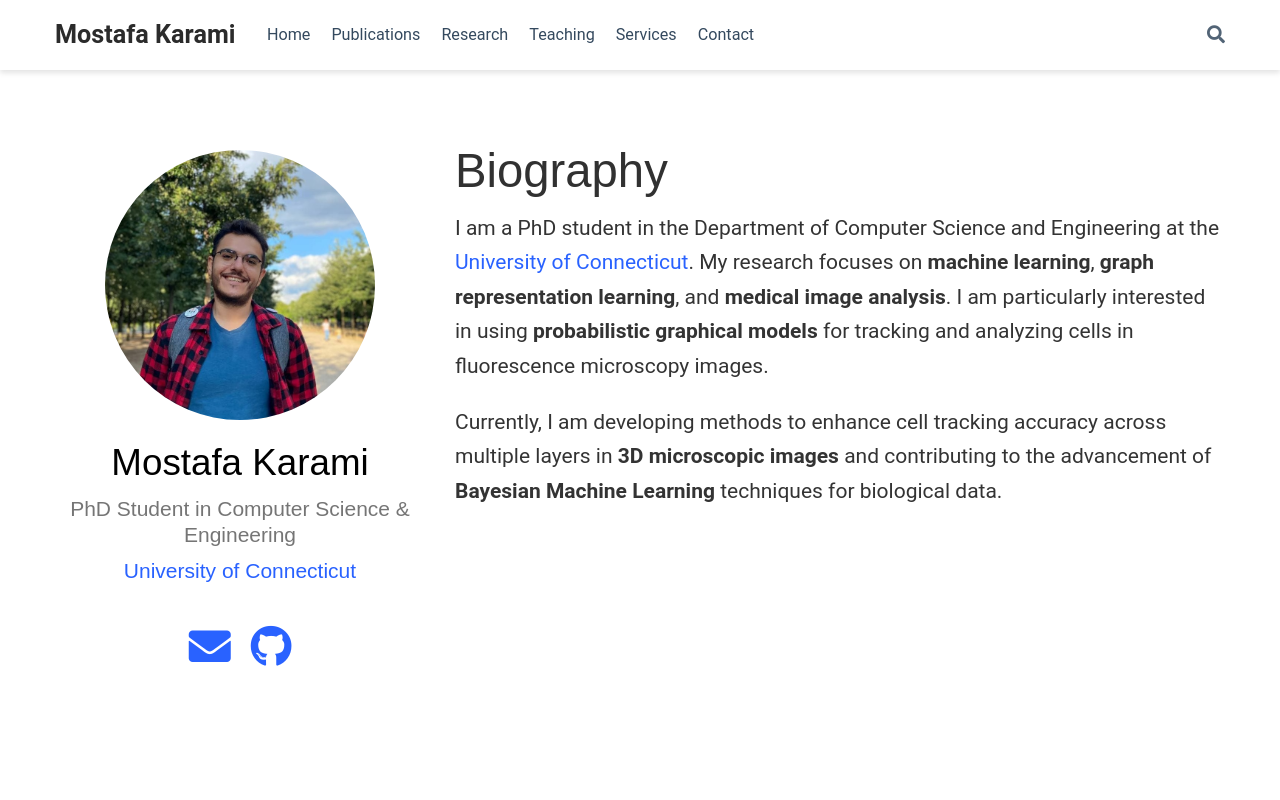
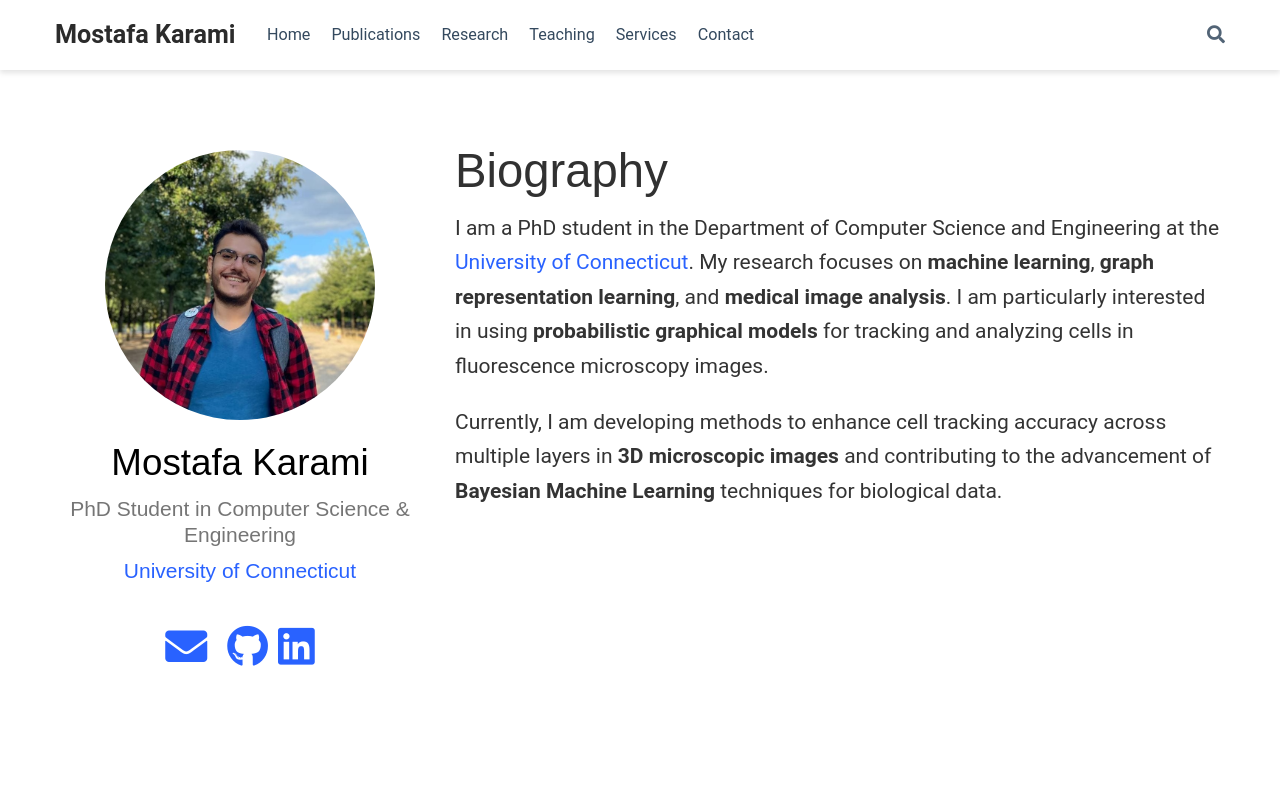
Before and after one commit to KaramiMostafa/KaramiMostafa.github.io, a plain HTML site: page index.html in a window 1280 px wide. Shown: the top 800 px of the page. Drawn offline with Linux system fonts and the light colour scheme; some icons are missing.

Commit message:
updated html file

```diff
--- a/index.html
+++ b/index.html
@@ -72,7 +72,8 @@
           <ul class="network-icon">
             <li><a href="mailto:mostafa.karami@uconn.edu"><i class="fas fa-envelope big-icon"></i></a></li>
             <li><a href="https://scholar.google.com/citations?user=mostafakarami" target="_blank" rel="noopener"><i class="ai ai-google-scholar big-icon"></i></a></li>
-            <li><a href="https://github.com/mostafakarami" target="_blank" rel="noopener"><i class="fab fa-github big-icon"></i></a></li>
+            <li><a href="https://github.com/KaramiMostafa" target="_blank" rel="noopener"><i class="fab fa-github big-icon"></i></a></li>
+            <li><a href="https://www.linkedin.com/in/mostafakarami" target="_blank" rel="noopener"><i class="fab fa-linkedin big-icon"></i></a></li>
           </ul>
         </div>
       </div>
```
